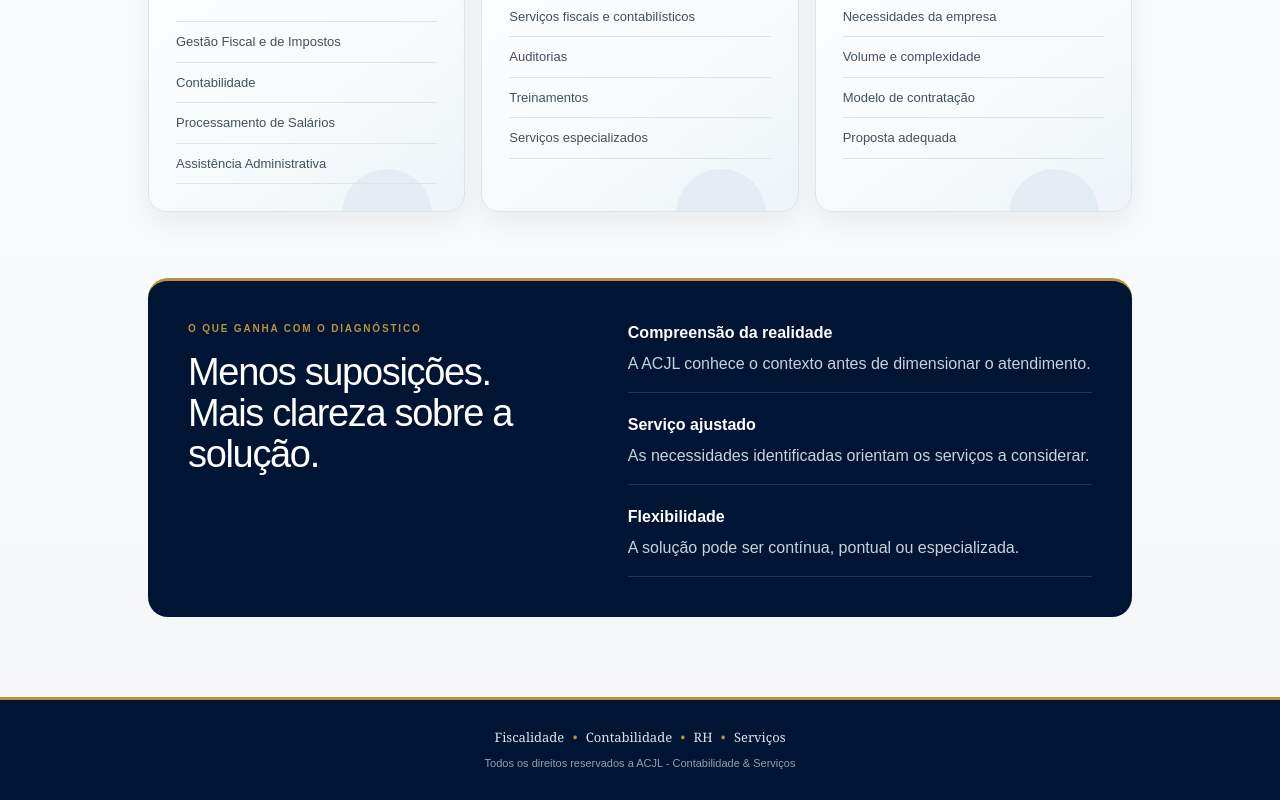
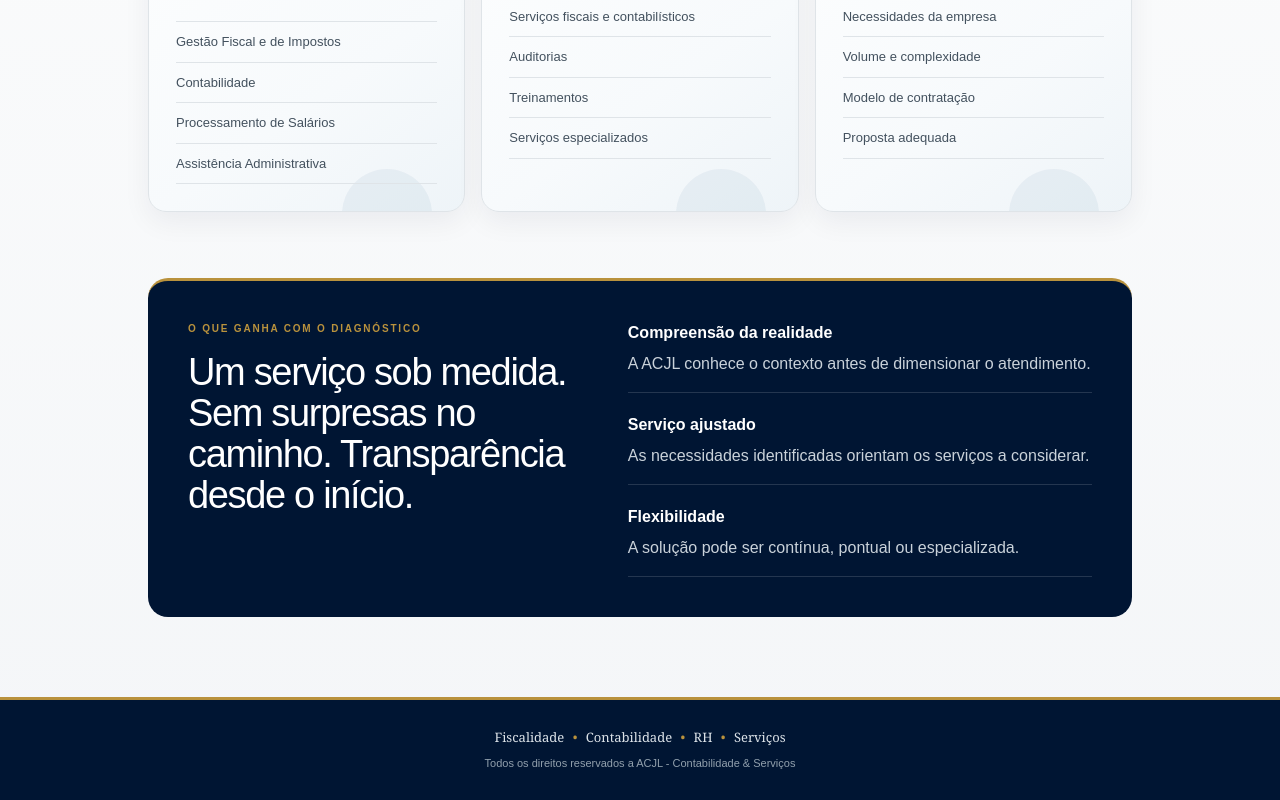
Before and after one commit to acjl-mz/acjl-onboarding, a Next.js app: page / in a window 1280 px wide. Shown: the part 932-1732 px from the top of the page. Built offline with nearby package versions, Linux system fonts and the light colour scheme.

Commit message:
copy: refine diagnostic benefit headline

```diff
--- a/app/page.tsx
+++ b/app/page.tsx
@@ -11,6 +11,6 @@ export default function HomePage(){return <main className="acjl-page">
  <header className="acjl-top"><Link href="/" aria-label="ACJL - página inicial"><Brand compact/></Link></header>
  <section className="acjl-wrap acjl-landing-hero"><div className="landing-copy"><div className="acjl-eyebrow">DIAGNÓSTICO EMPRESARIAL</div><h1 className="acjl-title">Conheça a realidade da sua empresa.</h1><p className="acjl-copy landing-description">Conte-nos como a sua empresa funciona, o que precisa e onde procura apoio. Com esta informação, a ACJL poderá preparar uma solução mais adequada à sua realidade.</p><div className="landing-actions"><Link className="acjl-button acjl-primary" href="/diagnostico/empresa">Começar diagnóstico <span>→</span></Link><span className="landing-time">5–10 minutos · sem documentos nesta etapa</span></div></div></section>
  <section className="acjl-wrap roadmap-section"><div className="section-heading"><div><div className="acjl-eyebrow">COMO PODEMOS TRABALHAR CONSIGO</div><h2>Uma solução que acompanha a sua necessidade.</h2></div><p>O diagnóstico não é uma contratação. É o ponto de partida para perceber qual modelo faz sentido para a sua empresa.</p></div><div className="roadmap-grid">{models.map(m=><article className="roadmap-card" key={m.n}><div className="roadmap-number">{m.n}</div><h3>{m.title}</h3><p>{m.text}</p><ul>{m.items.map(i=><li key={i}>{i}</li>)}</ul></article>)}</div></section>
- <section className="acjl-wrap benefit-section"><div className="benefit-panel"><div><div className="acjl-eyebrow">O QUE GANHA COM O DIAGNÓSTICO</div><h2>Menos suposições. Mais clareza sobre a solução.</h2></div><div className="benefit-list"><div><strong>Compreensão da realidade</strong><p>A ACJL conhece o contexto antes de dimensionar o atendimento.</p></div><div><strong>Serviço ajustado</strong><p>As necessidades identificadas orientam os serviços a considerar.</p></div><div><strong>Flexibilidade</strong><p>A solução pode ser contínua, pontual ou especializada.</p></div></div></div></section>
+ <section className="acjl-wrap benefit-section"><div className="benefit-panel"><div><div className="acjl-eyebrow">O QUE GANHA COM O DIAGNÓSTICO</div><h2>Um serviço sob medida. Sem surpresas no caminho. Transparência desde o início.</h2></div><div className="benefit-list"><div><strong>Compreensão da realidade</strong><p>A ACJL conhece o contexto antes de dimensionar o atendimento.</p></div><div><strong>Serviço ajustado</strong><p>As necessidades identificadas orientam os serviços a considerar.</p></div><div><strong>Flexibilidade</strong><p>A solução pode ser contínua, pontual ou especializada.</p></div></div></div></section>
  <SiteFooter/>
  </main>}
```
